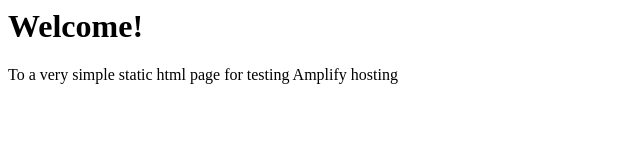
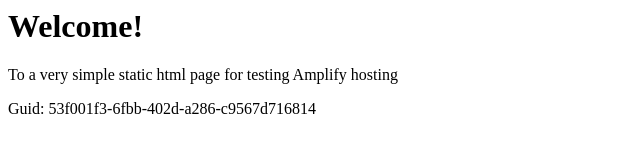
Before and after one commit to aws-aemilia-nrt/Github-PR-Commit-Integration-Test-DoNotTouch-GitHubAutoBuildCanaryTest-v1-preprod-ap-northeast-1, a website: page src/index.html in a window 1280 px wide. Shown: the whole page, without its empty margins (0-640 px from the left). Drawn offline with Linux system fonts and the light colour scheme.

Commit message:
commit from integ tests

```diff
--- a/src/index.html
+++ b/src/index.html
@@ -1,3 +1,5 @@
+
+
 <html lang="en">
 
 <head>
@@ -10,6 +12,6 @@
 <body>
     <h1>Welcome!</h1>
     <p>To a very simple static html page for testing Amplify hosting</p>
-</body>
+    <p>Guid: 53f001f3-6fbb-402d-a286-c9567d716814</p></body>
 
 </html>
```
